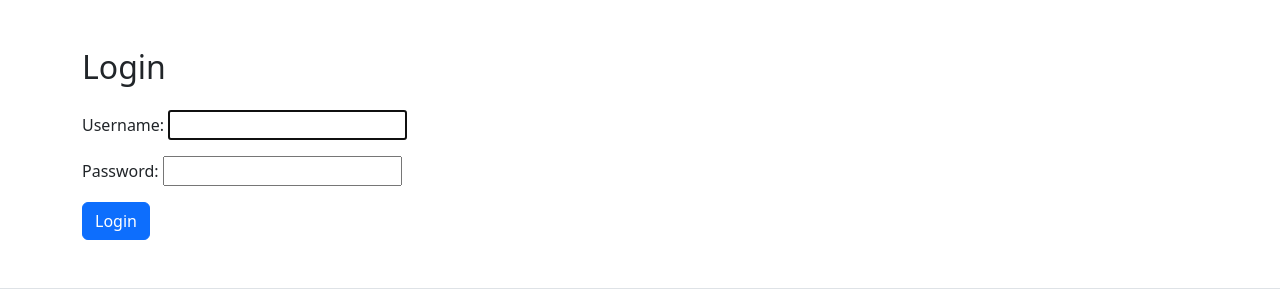
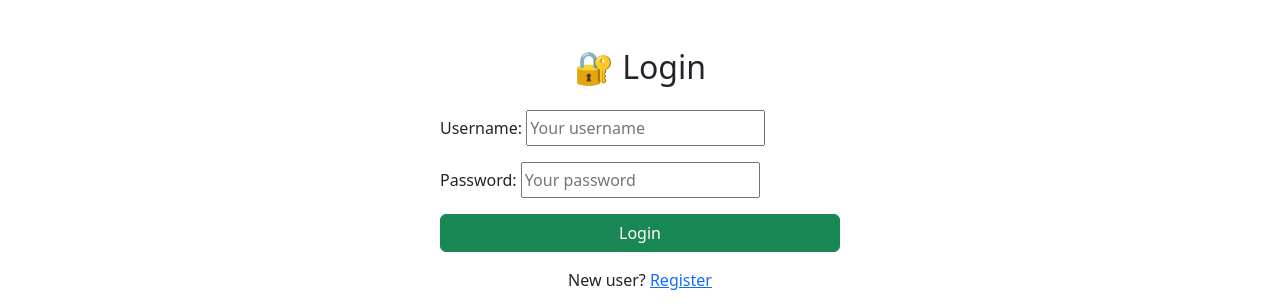
Before and after one commit to bendamian/Solo-, a Django app: page /accounts/login/ in a window 1280 px wide. Shown: the part 80-386 px from the top of the page. Run offline with Django 5.2, Linux system fonts and the light colour scheme; some libraries are stand-ins or nearby versions.

Commit message:
improve the user app

```diff
--- a/cart/urls.py
+++ b/cart/urls.py
@@ -1,4 +1,5 @@
 from django.urls import path
+
 from . import views
 
 app_name = 'cart_app'
--- a/config/urls.py
+++ b/config/urls.py
@@ -10,7 +10,7 @@
     path('', include('solo.urls' ,namespace='solo_app')),
     path('accounts/', include('users.urls',namespace='users_app')),
     path('cart/', include('cart.urls', namespace='cart_app')),
-    path('login/', auth_views.LoginView.as_view(template_name='users/login.html'), name='login'),
+    #path('login/', auth_views.LoginView.as_view(template_name='users/login.html'), name='login'),
 ]
 
 # Serve media files during development
--- a/templates/snippets/header.html
+++ b/templates/snippets/header.html
@@ -5,20 +5,20 @@
       <ul class="navbar-nav ms-auto">
         {% if user.is_authenticated %}
           <li class="nav-item">
-            <a class="nav-link" href="{% url 'profile' %}">👤 Profile</a>
+            <a class="nav-link" href="{% url 'users_app:profile' %}">👤 Profile</a>
           </li>
           <li class="nav-item">
-            <form method="post" action="{% url 'logout' %}">
+            <form method="post" action="{% url 'users_app:logout' %}">
               {% csrf_token %}
               <button type="submit" class="btn btn-link nav-link" style="display: inline; padding: 0; border: none; background: none;">Logout</button>
             </form>
           </li>
         {% else %}
           <li class="nav-item">
-            <a class="nav-link" href="{% url 'login' %}">🔐 Login</a>
+            <a class="nav-link" href="{% url 'users_app:login' %}">🔐 Login</a>
           </li>
           <li class="nav-item">
-            <a class="nav-link" href="{% url 'register' %}">📝 Register</a>
+            <a class="nav-link" href="{% url 'users_app:register' %}">📝 Register</a>
           </li>
         {% endif %}
           <div class="container-fluid">
--- /dev/null
+++ b/users/forms.py
@@ -0,0 +1,59 @@
+from django.contrib.auth.forms import UserCreationForm, AuthenticationForm, UserChangeForm, SetPasswordForm
+from django.contrib.auth.models import User
+from django import forms
+from django.forms.widgets import PasswordInput, TextInput
+
+
+class SignupForm(UserCreationForm):
+    username = forms.CharField(
+        label="Username",
+        widget=forms.TextInput(attrs={
+            'placeholder': 'Your username',
+            'class': 'form-control'
+        })
+    )
+    email = forms.EmailField(
+        label="Email",
+        widget=forms.EmailInput(attrs={
+            'placeholder': 'Your email address',
+            'class': 'form-control'
+        })
+    )
+
+    first_name = forms.CharField(label="", max_length=100, widget=forms.TextInput(
+        attrs={'class': 'form-control', 'placeholder': 'First Name'}))
+
+    last_name = forms.CharField(label="", max_length=100, widget=forms.TextInput(
+        attrs={'class': 'form-control', 'placeholder': 'Last Name'}))
+
+    password1 = forms.CharField(
+        label="Password",
+        widget=forms.PasswordInput(attrs={
+            'placeholder': 'Your password',
+            'class': 'form-control'
+        })
+    )
+    password2 = forms.CharField(
+        label="Confirm Password",
+        widget=forms.PasswordInput(attrs={
+            'placeholder': 'Repeat password',
+            'class': 'form-control'
+        })
+    )
+
+    class Meta:
+        model = User
+        fields = ('username', 'first_name', 'last_name',
+                  'email', 'password1', 'password2',)
+
+
+class LoginForm(AuthenticationForm):
+
+    username = forms.CharField(widget=TextInput(attrs={
+        'placeholder': 'Your username',
+        'class': 'w-full py-1 px-6 rounded-xl'
+    }))
+    password = forms.CharField(widget=PasswordInput(attrs={
+        'placeholder': 'Your password',
+        'class': 'w-full py-1 px-6 rounded-xl'
+    }))
--- a/users/templates/login.html
+++ b/users/templates/users/login.html
@@ -7,6 +7,6 @@
     {{ form.as_p }}
     <button type="submit" class="btn btn-success w-100">Login</button>
   </form>
-  <p class="text-center mt-3">New user? <a href="{% url 'register' %}">Register</a></p>
+  <p class="text-center mt-3">New user? <a href="{% url 'users_app:register' %}">Register</a></p>
 </div>
 {% endblock %}
--- a/users/templates/register.html
+++ b/users/templates/users/register.html
@@ -7,6 +7,6 @@
     {{ form.as_p }}
     <button type="submit" class="btn btn-primary w-100">Register</button>
   </form>
-  <p class="text-center mt-3">Already have an account? <a href="{% url 'login' %}">Login here</a></p>
+  <p class="text-center mt-3">Already have an account? <a href="{% url 'users_app:login' %}">Login here</a></p>
 </div>
 {% endblock %}
--- a/users/urls.py
+++ b/users/urls.py
@@ -1,14 +1,15 @@
 from django.urls import path
 from . import views
 from django.contrib.auth import views as auth_views
-from .views import CustomLoginView, CustomLogoutView
+
+
 
 app_name = 'users_app'
 
 urlpatterns = [
-    path('register/', views.register_view, name='register'),
-    path('login/', CustomLoginView.as_view(), name='login'),
-    path('logout/', CustomLogoutView.as_view(), name='logout'),
+    path('register/', views.signup, name='register'),
+    path('login/', views.login_user, name='login'),
+    path('logout/', views.logout_user, name='logout'),
     path('profile/', views.profile_view, name='profile'),
 
 ]
--- a/users/views.py
+++ b/users/views.py
@@ -1,38 +1,71 @@
 from django.contrib.auth import login
-from django.contrib.auth.forms import UserCreationForm
+from django.contrib.auth.forms import UserCreationForm, AuthenticationForm
+from . forms import LoginForm, SignupForm
+from django.contrib.auth import authenticate, login, logout
 from django.shortcuts import render, redirect
 from django.contrib.auth.views import LoginView, LogoutView
 from django.contrib import messages
 from django.contrib.auth.decorators import login_required
 
 
-def register_view(request):
-    if request.method == 'POST':
-        form = UserCreationForm(request.POST)
-        if form.is_valid():
-            user = form.save()
-            login(request, user)
-            # Or 'home' if that's your homepage
-            return redirect('solo_book_list')
-    else:
-        form = UserCreationForm()
-
-    return render(request, 'users/register.html', {'form': form})
+#    context = {}
+#    return render(request, './registration/dashboard.html',context)
 
 
-class CustomLoginView(LoginView):
-    def form_valid(self, form):
-        messages.success(
-            self.request, f"Welcome back, {form.get_user().username}!")
-        return super().form_valid(form)
+def signup(request):
+    if request.method == 'POST':
+        form = SignupForm(request.POST)
+
+        if form.is_valid():
+            form.save()
+
+            return redirect('users_app:login')
+    else:
+        form = SignupForm()
+
+    return render(request, 'users/register.html', {
+        'form': form
+    })
 
 
-class CustomLogoutView(LogoutView):
-    def dispatch(self, request, *args, **kwargs):
-        messages.info(request, "You have been logged out.")
-        return super().dispatch(request, *args, **kwargs)
+
+
+
 
 
 @login_required
 def profile_view(request):
     return render(request, 'users/profile.html')
+
+
+# - Authenticate a user
+
+
+
+
+
+def login_user(request):
+
+    form = LoginForm()
+
+    if request.method == "POST":
+        username = request.POST['username']
+        password = request.POST['password']
+        user = authenticate(request, username=username, password=password)
+        if user is not None:
+                login(request, user)
+                return redirect('solo_app:solo_book_list')
+        else:
+                messages.success(
+                    request, ("There Was An Error Logging In, Try Again..."))
+                return redirect('users_app:login')
+
+    context = {'form': form}
+    return render(request, 'users/login.html', context=context)
+
+
+def logout_user(request):
+    logout(request)
+    # auth.logout(request)
+    messages.success(request, ("You Were Logged Out!"))
+    return redirect("/")
```
Also changed, not shown: users/templates/users/profile.html (renamed from users/templates/profile.html).
